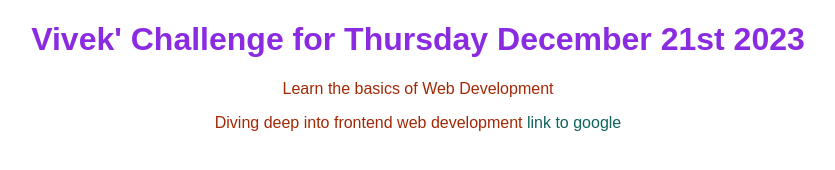
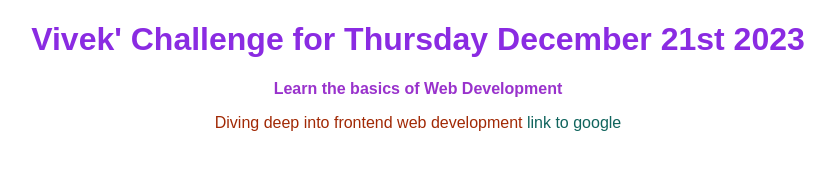
Before and after one commit to agiratech-vivek/Web_Development, a plain HTML site: page index.html in a window 1280 px wide. Shown: the whole page, without its empty margins (222-1057 px from the left). Drawn offline with Linux system fonts and the light colour scheme.

```diff
--- a/daily-challenge.css
+++ b/daily-challenge.css
@@ -16,3 +16,7 @@
     text-decoration: underline;
     color: blueviolet;
   }
+  #web-dev-basics {
+    color: darkorchid;
+    font-weight: bold;
+  }
--- a/index.html
+++ b/index.html
@@ -6,7 +6,7 @@
   </head>
   <body>
     <h1>Vivek' Challenge for Thursday December 21st 2023</h1>
-    <p>Learn the basics of Web Development</p>
+    <p id="web-dev-basics">Learn the basics of Web Development</p>
     <p>
       Diving deep into frontend web development
       <a href="https://www.google.com"> link to google </a>
```
